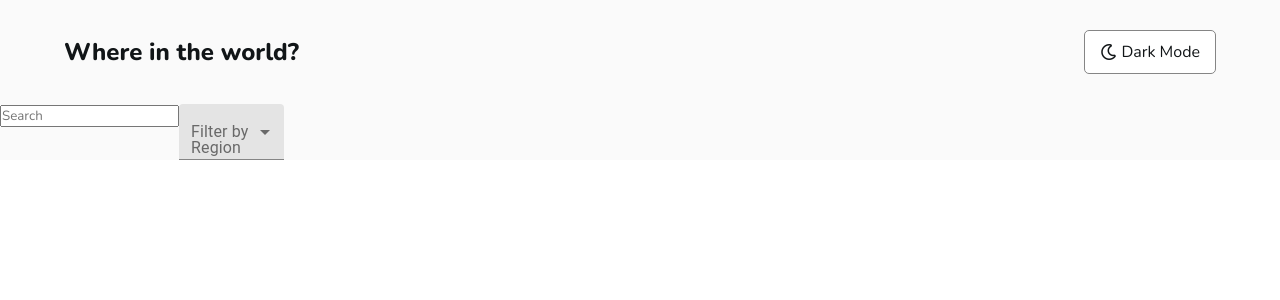
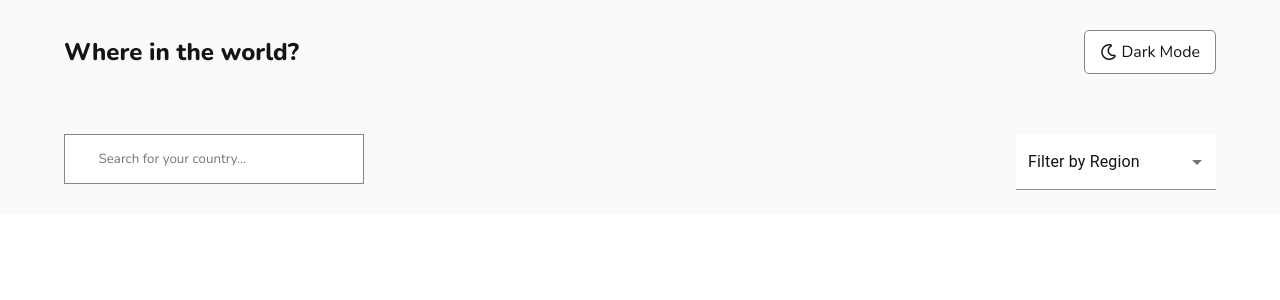
Before and after one commit to clf94-dev/countries-api-page-react, a React (Create React App) app: page / in a window 1280 px wide. Shown: the top 300 px of the page. Built offline with nearby package versions, Linux system fonts and the light colour scheme.

Commit message:
search components style added

```diff
--- a/src/components/SearchBar.jsx
+++ b/src/components/SearchBar.jsx
@@ -1,4 +1,4 @@
-import React, {useState} from 'react'
+import React, {useState, useEffect} from 'react'
 import {Grid, FormControl, InputLabel, Select} from '@material-ui/core'
 import './styles/App.css'
 
@@ -6,35 +6,36 @@ function SearchBar({background}) {
     const [state,
         setState] = useState('');
 
-    const handleChange = (event) => {
-        const name = event.target.name;
-        setState({
-            ...state,
-            [name]: event.target.value
-        });
+   function handleChange (e) {
+
+    setState(e.target.value);
+
     };
+  useEffect(() => {
+    console.log(state);
+  }, [state]);
     return (
         <div>
-            <div className="search-cont">
-                <input type="text" placeholder='Search'/>
-                <FormControl variant="filled" >
-                    <InputLabel htmlFor="filled-age-native-simple">Filter by Region</InputLabel>
+            <div className="search-cont" >
+                <input type="text" style="font-family: ‘Font Awesome 5 Brands’;" placeholder='&#xf002;  Search for your country...'  style={{color: background?'hsl(0, 0%, 100%)' :'hsl(200, 15%, 8%)',backgroundColor: background?'hsl(209, 23%, 22%)' :'hsl(0, 0%, 100%)',border: background? 'none':'1px solid hsl(0, 0%, 52%)' }}
+                  />
+                <FormControl variant="filled"  style={{minWidth: 200}} className='select'>
+                    <InputLabel style={{color: background?'hsl(0, 0%, 100%)' :'hsl(200, 15%, 8%)'}} >Filter by Region</InputLabel>
                     <Select
+                   style={{color: background?'hsl(0, 0%, 100%)' :'hsl(200, 15%, 8%)',backgroundColor: background?'hsl(209, 23%, 22%)' :'hsl(0, 0%, 100%)' }}
                         native
-                        value={state.age}
+                        value={state}
                         onChange={handleChange}
-                        inputProps={{
-                        name: 'age',
-                        id: 'filled-age-native-simple'
-                    }}>
-                        <option aria-label="None" value=""/>
-                        <option value={10}>Africa</option>
-                        <option value={20}>America</option>
-                        <option value={30}>Asia</option>
-                        <option value={40}>Europe</option>
-                        <option value={50}>Oceania</option>
+                        >
+                        <option style={{backgroundColor: background?'hsl(209, 23%, 22%)' :'hsl(0, 0%, 100%)' }} aria-label="None" value=""/>
+                        <option style={{backgroundColor: background?'hsl(209, 23%, 22%)' :'hsl(0, 0%, 100%)' }}  value='Africa'>Africa</option>
+                        <option style={{backgroundColor: background?'hsl(209, 23%, 22%)' :'hsl(0, 0%, 100%)' }}  value='America'>America</option>
+                        <option style={{backgroundColor: background?'hsl(209, 23%, 22%)' :'hsl(0, 0%, 100%)' }}   value='Asia'>Asia</option>
+                        <option style={{backgroundColor: background?'hsl(209, 23%, 22%)' :'hsl(0, 0%, 100%)' }} value='Europe'>Europe</option>
+                        <option style={{backgroundColor: background?'hsl(209, 23%, 22%)' :'hsl(0, 0%, 100%)' }} value='Oceania'>Oceania</option>
                     </Select>
                 </FormControl>
+
             </div>
         </div>
     )
--- a/src/components/TopBar.jsx
+++ b/src/components/TopBar.jsx
@@ -5,8 +5,8 @@ import './styles/App.css'
 
 function TopBar({background, setDarkMode}) {
     return (
-        <nav>
-            <div className="topbar-cont" style={{color: background?'hsl(0, 0%, 100%)' :'hsl(200, 15%, 8%)'}} >
+        <nav style={{backgroundColor: background?'hsl(209, 23%, 22%)' :''}}>
+            <div className="topbar-cont" style={{color: background?'hsl(0, 0%, 100%)' :'hsl(200, 15%, 8%)' }} >
                 <Link to='/' className='navbar-logo' style={{color: background?'hsl(0, 0%, 100%)' :'hsl(200, 15%, 8%)'}}>
                     Where in the world?
                 </Link>
--- a/src/components/pages/Home.jsx
+++ b/src/components/pages/Home.jsx
@@ -12,7 +12,7 @@ export default function Home() {
     }
 
     return (
-    <div style= { { backgroundColor: darkMode ? 'hsl(207, 26%, 17%)' : 'hsl(0, 0%, 98%)' } } >
+    <div style= { { backgroundColor: darkMode ?'hsl(207, 26%, 17%)' : 'hsl(0, 0%, 98%)' } } >
     < TopBar background={darkMode}  setDarkMode = { darkModeClicked} />
     <SearchBar background={darkMode} />
      </div>
--- a/src/components/styles/App.css
+++ b/src/components/styles/App.css
@@ -35,3 +35,23 @@
   font-size: 16px;
   font-weight: 300;
 }
+
+.search-cont {
+  display: flex;
+  flex-direction: row;
+  align-items: center;
+  justify-content: space-between;
+  margin: 0 5%;
+  padding: 30px 0;
+}
+
+.search-cont input {
+  height: 50px;
+  width: 300px;
+  padding-left: 20px;
+  border: none;
+}
+
+.search-cont .select {
+  height: 50px;
+}
--- a/src/components/styles/App.min.css
+++ b/src/components/styles/App.min.css
@@ -1 +1 @@
-*{box-sizing:border-box;margin:0;padding:0;font-family:"Nunito",sans-serif}.topbar-cont{display:flex;flex-direction:row;align-items:center;justify-content:space-between;margin:0 5%;padding:30px 0}.topbar-cont .navbar-logo{text-decoration:none;font-weight:800;font-size:24px}.topbar-cont .dark-mode-btn{padding:10px 15px;border-radius:5px;align-items:center}.topbar-cont .dark-mode-btn i{margin-top:3px;padding-right:5px}.topbar-cont .dark-mode-btn h3{font-size:16px;font-weight:300}
+*{box-sizing:border-box;margin:0;padding:0;font-family:"Nunito",sans-serif}.topbar-cont{display:flex;flex-direction:row;align-items:center;justify-content:space-between;margin:0 5%;padding:30px 0}.topbar-cont .navbar-logo{text-decoration:none;font-weight:800;font-size:24px}.topbar-cont .dark-mode-btn{padding:10px 15px;border-radius:5px;align-items:center}.topbar-cont .dark-mode-btn i{margin-top:3px;padding-right:5px}.topbar-cont .dark-mode-btn h3{font-size:16px;font-weight:300}.search-cont{display:flex;flex-direction:row;align-items:center;justify-content:space-between;margin:0 5%;padding:30px 0}.search-cont input{height:50px;width:300px;padding-left:20px;border:none}.search-cont .select{height:50px}
--- a/src/components/styles/App.scss
+++ b/src/components/styles/App.scss
@@ -42,3 +42,21 @@ sans-serif;
         }
     }
 }
+
+.search-cont {
+    display: flex;
+    flex-direction: row;
+    align-items: center;
+    justify-content: space-between;
+    margin: 0 5%;
+    padding: 30px 0;
+    input {
+        height: 50px;
+        width: 300px;
+        padding-left: 20px;
+        border: none;
+    }
+    .select {
+        height: 50px;
+    }
+}
```
